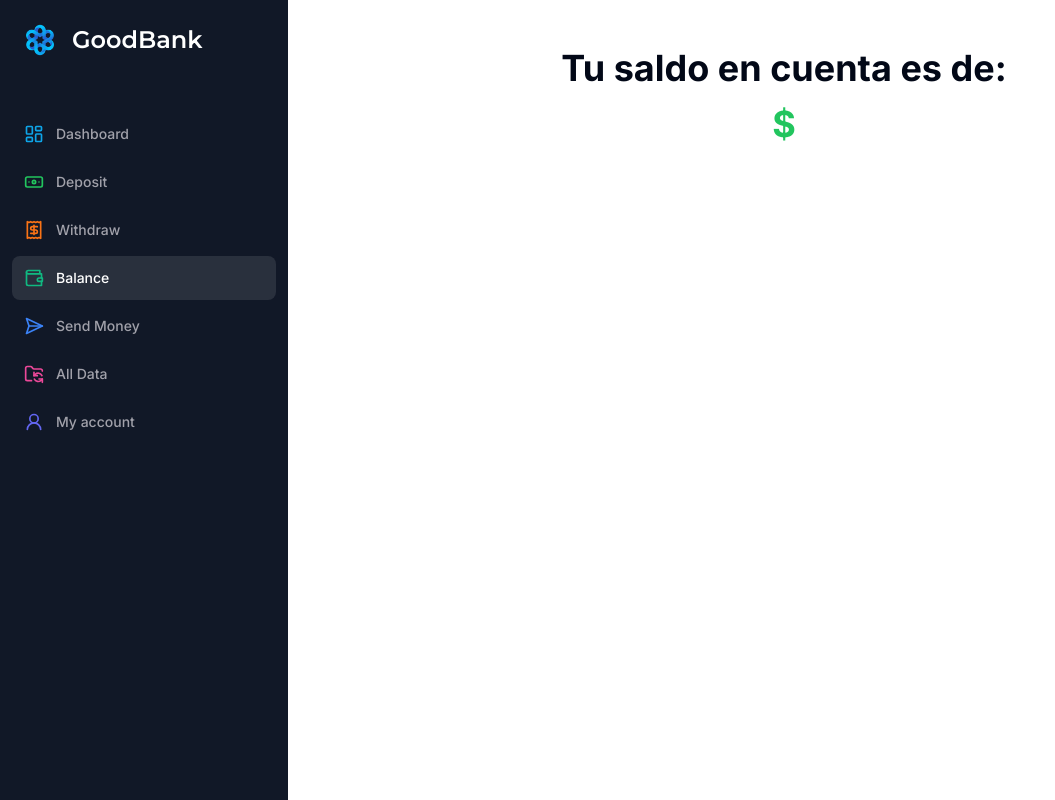
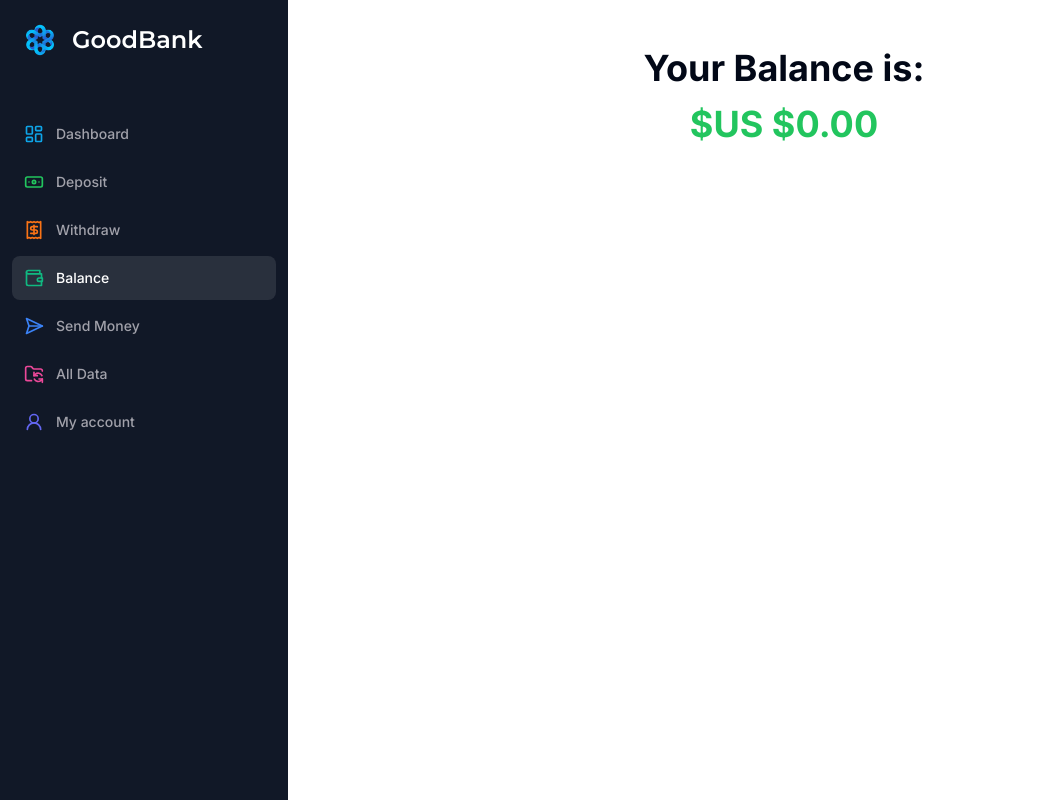
Before and after one commit to Davidfvillamil/Campstone_goodbank, a Next.js app in the folder goodbank/: page /balance in a window 1280 px wide. Shown: the whole page, without its empty margins (0-1055 px from the left). Built offline with nearby package versions, Linux system fonts and the light colour scheme; no server answers.

Commit message:
cambiar toda la pagina a ingles

```diff
--- a/goodbank/app/(dashboard)/(routes)/alldata/page.tsx
+++ b/goodbank/app/(dashboard)/(routes)/alldata/page.tsx
@@ -54,7 +54,7 @@ export default function AllData() {
       <div>
         <div className="mb-8 space-y-4">
           <h2 className="text-2xl md:text-4xl font-bold text-center">
-            Transacciones historicas
+            All transactions
           </h2>
 
         </div>
--- a/goodbank/app/(dashboard)/(routes)/balance/page.tsx
+++ b/goodbank/app/(dashboard)/(routes)/balance/page.tsx
@@ -11,7 +11,7 @@ const firestore = getFirestore(app);
 export default function Balance() {
 
   const { user, isSignedIn, isLoaded } = useUser();
-  const [userBalance, setUserBalance] = useState<number | null>(null);
+  const [userBalance, setUserBalance] = useState<number | 0>(0);
 
   useEffect(() => {
     const fetchBalance = async () => {
@@ -41,10 +41,10 @@ export default function Balance() {
     <div className="max-w-screen-md mx-auto p-4">
       <div className="mb-8 space-y-4">
         <h2 className="text-2xl md:text-4xl font-bold text-center">
-          Tu saldo en cuenta es de:
+          Your Balance is:
         </h2>
         <h1 className="text-green-500 text-4xl font-bold text-center">
-           $ {userBalance}
+           $US {userBalance.toLocaleString('en-US', { style: 'currency', currency: 'USD' })}
         </h1>
       </div>
     </div>
--- a/goodbank/app/(dashboard)/(routes)/dashboard/page.tsx
+++ b/goodbank/app/(dashboard)/(routes)/dashboard/page.tsx
@@ -64,7 +64,7 @@ export default function DashboardPage() {
   const { isSignedIn, user, isLoaded } = useUser();
   const [userName, setUserName] = useState<string | null>(null);
   const [userId, setUserId] = useState<string | null>(null);
-  const [userBalance, setUserBalance] = useState<number | null>(null);
+  const [userBalance, setUserBalance] = useState<number | 0>(0);
 
   useEffect(() => {
     const addUserToFirestore = async () => {
@@ -117,9 +117,9 @@ export default function DashboardPage() {
                 Account Summary
               </h1>
               <div className="mb-3">
-                <span className="text-gray-500">Tu balance es:</span>{" "}
+                <span className="text-gray-500">Your balance is:</span>{" "}
                 <span className="text-emerald-600 text-2xl font-bold">
-                  {userBalance}
+                  {userBalance.toLocaleString('en-US', { style: 'currency', currency: 'USD' })}
                 </span>
               </div>
 
--- a/goodbank/app/(dashboard)/(routes)/deposit/page.tsx
+++ b/goodbank/app/(dashboard)/(routes)/deposit/page.tsx
@@ -96,7 +96,7 @@ export default function Deposit() {
     <div className="max-w-screen-md mx-auto p-4">
       <div className="mb-8 space-y-4">
         <h2 className="text-2xl md:text-4xl font-bold text-center">
-          Deposit money as easy as breathing!
+          Deposit money with one click!
         </h2>
       </div>
 
@@ -104,7 +104,7 @@ export default function Deposit() {
       <input
         className="w-full p-2 border rounded-md mb-4"
         type="number"
-        placeholder="Ingrese el monto del depósito"
+        placeholder="Enter the amount to be deposited"
         value={depositAmount}
         onChange={(e) => setDepositAmount(e.target.value)}
       />
--- a/goodbank/app/(dashboard)/(routes)/myaccount/page.tsx
+++ b/goodbank/app/(dashboard)/(routes)/myaccount/page.tsx
@@ -13,15 +13,15 @@ export default function MyAccount() {
   return (
     <div className="max-w-screen-md mx-auto p-4">
         <h2 className="text-2xl md:text-4xl font-bold text-center mb-40">
-          Información de tu cuenta bancaria
+          Account information
         </h2>
       <div className="text-center">
         {isLoaded && isSignedIn && (
           <div className="bg-white rounded-md shadow-md p-4">
-            <p className="text-gray-500 mb-2">Nombre del usuario:</p>
+            <p className="text-gray-500 mb-2">User name:</p>
             <p className="text-blue-500 text-xl font-semibold mb-4">{user.fullName}</p>
 
-            <p className="text-gray-500 mb-2">Número de cuenta (ID):</p>
+            <p className="text-gray-500 mb-2">Account number (ID):</p>
             <p className="text-blue-500 text-xl font-semibold">{user.id}</p>
           </div>
         )}
--- a/goodbank/app/(dashboard)/(routes)/sendmoney/page.tsx
+++ b/goodbank/app/(dashboard)/(routes)/sendmoney/page.tsx
@@ -116,7 +116,7 @@ export default function SendMoney() {
 
         <div className="mb-8 space-y-4">
             <h2 className="text-2xl md:text-4xl font-bold text-center">
-            Envia dinero con un click!
+              Send money instantly with one click!
             </h2>
         </div>
 
@@ -124,7 +124,7 @@ export default function SendMoney() {
         <input
           className="w-full p-2 border rounded-md mb-4"
           type="text"
-          placeholder="Ingrese el numero de cuenta del destinatario"
+          placeholder="Enter the recipient's account number"
           value={recipientId}
           onChange={(e) => setRecipientId(e.target.value)}
         />
@@ -133,7 +133,7 @@ export default function SendMoney() {
         <input
           className="w-full p-2 border rounded-md mb-4"
           type="number"
-          placeholder="Ingrese el monto a enviar"
+          placeholder="Enter the amount to be sent"
           value={amountToSend}
           onChange={(e) => setAmountToSend(e.target.value)}
         />
@@ -143,7 +143,7 @@ export default function SendMoney() {
           className="bg-blue-500 hover:bg-blue-600 text-white w-full py-2 rounded-md"
           onClick={handleSendMoney}
         >
-          Enviar Dinero
+          Send Money
         </Button>
 
         {/* Mensaje de error en caso de problemas */}
--- a/goodbank/app/(dashboard)/(routes)/withdraw/page.tsx
+++ b/goodbank/app/(dashboard)/(routes)/withdraw/page.tsx
@@ -103,7 +103,7 @@ export default function Withdraw() {
       <input
         className="w-full p-2 border rounded-md mb-4"
         type="number"
-        placeholder="Ingrese el monto del retiro"
+        placeholder="Enter the amount to be withdrawn"
         value={withdrawAmount}
         onChange={(e) => setWithdrawAmount(e.target.value)}
       />
```
